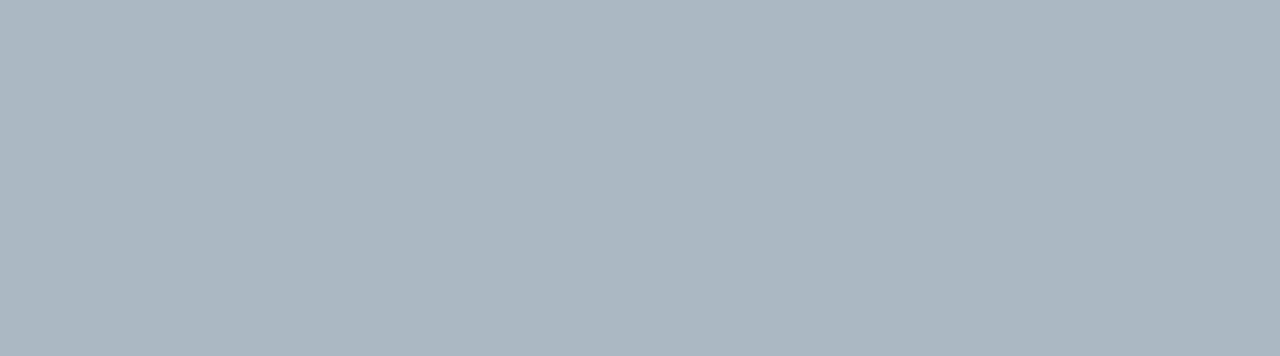
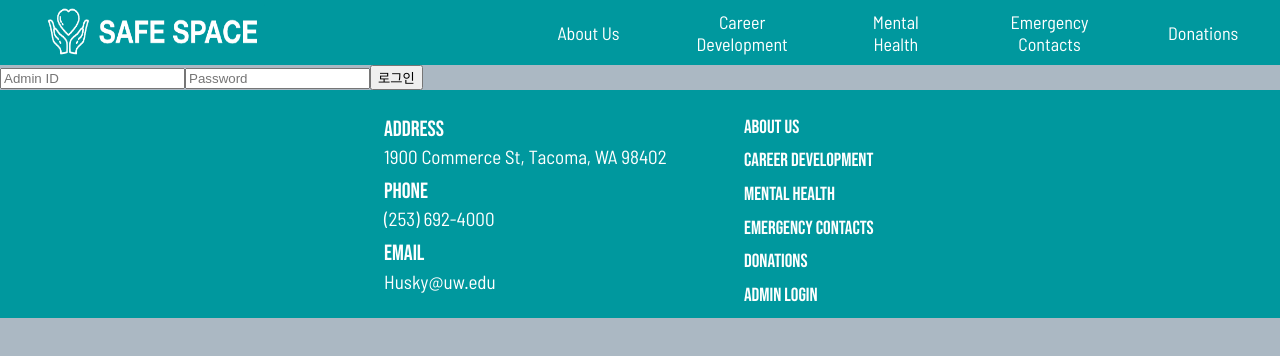
Before and after one commit to youngseoAhn/SeniorProject, a React (Create React App) app: page /AdminLogin in a window 1280 px wide. Before the commit this address had no page. Shown: the top 356 px of the page. Built offline with nearby package versions, Linux system fonts and the light colour scheme; a web font is replaced by a local one.

Commit message:
Added admin login

```diff
--- a/src/App.js
+++ b/src/App.js
@@ -7,6 +7,8 @@ import {Routes, Route} from 'react-router-dom';
 import Donation from './Pages/Donations.js';
 import ClientEnter from './Pages/ClientEnter.js'
 import Submitted from './Pages/Submitted.js'
+import AdminLogin from './Pages/AdminLogin.js';
+import Admin from './Pages/Admin.js';
 import './App.css';
 
 function App() {
@@ -20,6 +22,8 @@ function App() {
       <Route path='/Donation' element = {<Donation/>}/>
       <Route path='/ClientEnter' element = {<ClientEnter/>}/>
       <Route path='/Submitted' element = {<Submitted/>}/>
+      <Route path='/AdminLogin' element = {<AdminLogin/>}/>
+      <Route path='/Admin' element = {<Admin/>}/>
     </Routes>
   );
 }
--- a/src/Components/Footer.js
+++ b/src/Components/Footer.js
@@ -27,6 +27,10 @@ const Footer = () => {
         navigate('/Donation');
     }
 
+    function navigateToAdmin() {
+        navigate('/AdminLogin');
+    }
+
 
     return (
         <div className="container">
@@ -44,7 +48,7 @@ const Footer = () => {
                 <div className="Links" onClick={navigateToMental}>Mental Health</div>
                 <div className="Links" onClick={navigateToEmergency}>Emergency Contacts</div>
                 <div className="Links" onClick={navigateToDonation}>Donations</div>
-                <div className="Links">Admin Login</div>
+                <div className="Links" onClick={navigateToAdmin}>Admin Login</div>
             </div>
         </div>
     )
--- /dev/null
+++ b/src/Pages/Admin.js
@@ -0,0 +1,9 @@
+import React from "react";
+
+const Admin = () => {
+    return(
+        <dev>OMG Please Work</dev>
+    );
+}
+
+export default Admin;
--- /dev/null
+++ b/src/Pages/AdminLogin.js
@@ -0,0 +1,71 @@
+import React, { useState } from "react";
+import { useNavigate } from "react-router-dom";
+import Header from "../Components/Header";
+import Footer from "../Components/Footer";
+
+const AdminLogin = () => {
+    let navigate = useNavigate();
+    const [loginInfo, setLogin] = useState({
+        adminID: '',
+        adminPassword: '',
+    });
+
+    const handleChange = (event) => {
+        const { name, value } = event.target;
+        setLogin(prevState => ({
+            ...prevState,
+            [name]: value
+        }));
+    };
+
+    const handleSubmit = async (event) => {
+        event.preventDefault();
+        try {
+            const response = await fetch('http://localhost:5000/login', {
+                method: 'POST',
+                headers: {
+                    'Content-Type': 'application/json',
+                },
+                body: JSON.stringify({
+                    username: loginInfo.adminID, // 'adminID' 대신 'username' 사용
+                    password: loginInfo.adminPassword // 'adminPassword' 대신 'password' 사용
+                }),
+            });
+            if (response.ok) {
+                const data = await response.json();
+                console.log('로그인 성공:', data);
+                navigate('/Admin');
+            } else {
+                console.error('로그인 실패');
+            }
+        } catch (error) {
+            console.error('서버 에러:', error);
+        }
+    };
+
+    return (
+        <div>
+            <Header />
+            <form className="AdminLogin" onSubmit={handleSubmit}>
+                <input
+                    type="text"
+                    name="adminID"
+                    value={loginInfo.adminID}
+                    onChange={handleChange}
+                    placeholder="Admin ID"
+                />
+                <input
+                    type="password"
+                    name="adminPassword"
+                    value={loginInfo.adminPassword}
+                    onChange={handleChange}
+                    placeholder="Password"
+                />
+                <button type="submit">로그인</button>
+            </form>
+            <Footer />
+        </div>
+    );
+};
+
+export default AdminLogin;
```
Also changed, not shown: server.js (+18 -0 lines).
